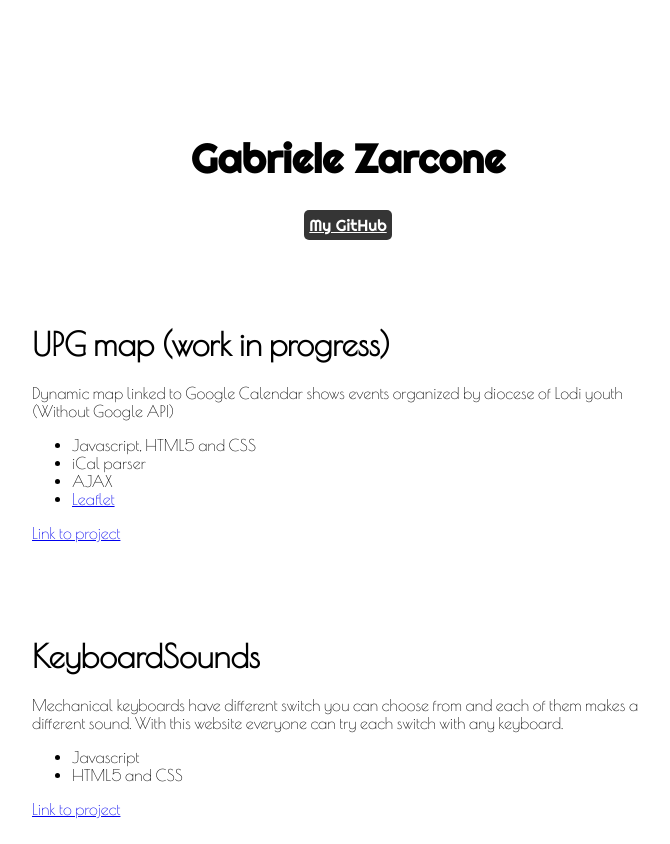
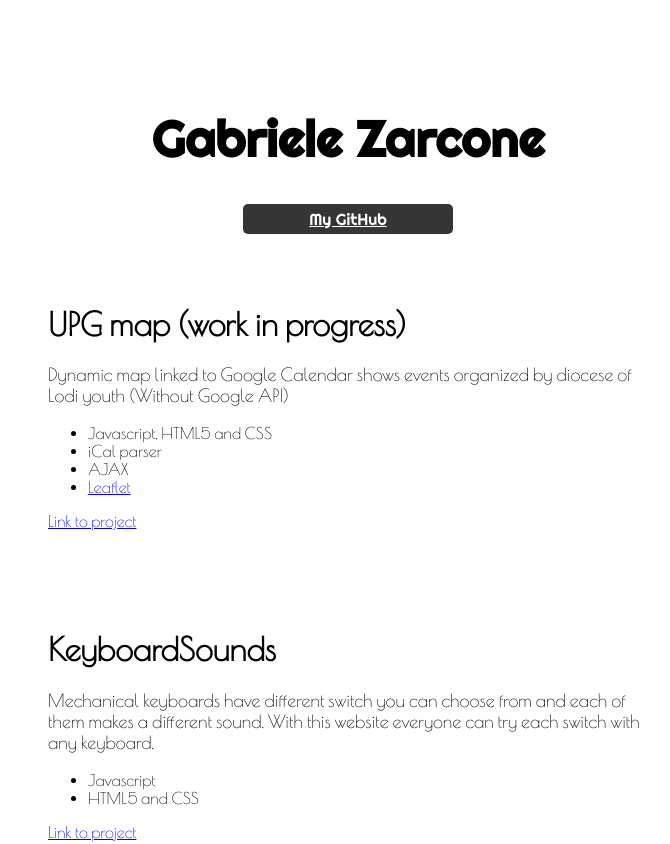
Before and after one commit to gabrielezarcone/gabrielezarcone.github.io, a plain HTML site: page index.html in a window 1280 px wide. Shown: the top 844 px of the page, without its empty margins (292-962 px from the left). Drawn offline with nearby package versions, Linux system fonts and the light colour scheme.

Commit message:
CSS font

```diff
--- a/style.css
+++ b/style.css
@@ -17,25 +17,36 @@ body{
     flex-direction: column;
     align-items: center;
 }
+p{
+    font-size: 18px;
+}
+h1{
+    font-size: 32px;
+}
 
 .githubBTN{
     background-color: #353535;
     color: white;
+    text-align: center;
     font-family: 'Righteous', cursive;
     padding: 5px;
     border-radius: 5px;
+    width: 200px;
 }
 
 #name{
     font-family: 'Righteous', cursive;
-    font-size: 2.5em;
-    margin-top: 10%;
+    font-size: 50px;
+    margin-top: 100px;
+    text-align: center;
 }
 
 #projects{
-    width: 50%;
-    margin-top: 5%;
+    max-width: 600px;
+    margin-left: auto;
+    margin-right: auto;
+    margin-top: 50px;
 }
 .project{
-    margin-bottom: 15%;
+    margin-bottom: 100px;
 }
```
